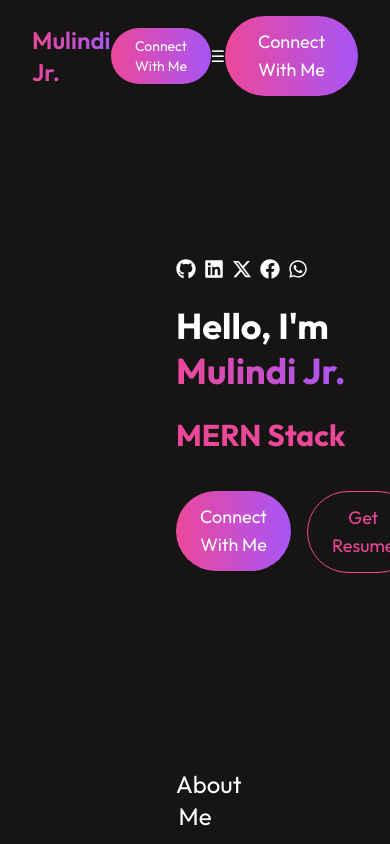
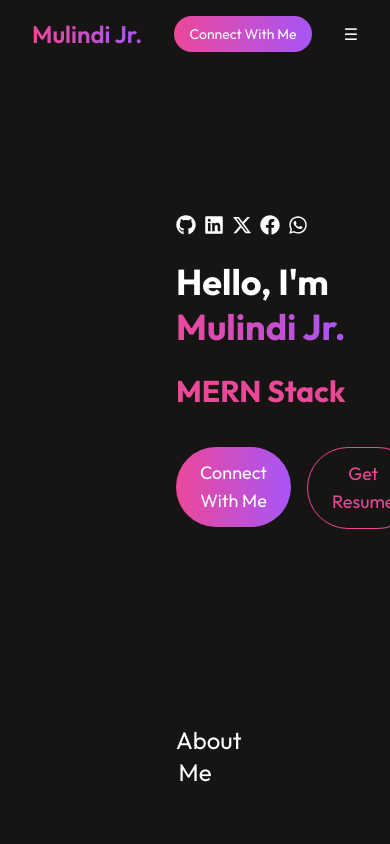
Before and after one commit to mulindijr/Portfolio, a React (Vite) app: page / in a window 390 px wide. Shown: the top 844 px of the page. Built offline with nearby package versions, Linux system fonts and the light colour scheme.

Commit message:
Add a desktop-specific "Connect With Me" button to improve visibility and user experience on larger screens.

```diff
--- a/src/components/Navbar.jsx
+++ b/src/components/Navbar.jsx
@@ -63,11 +63,14 @@ const Navbar = () => {
           </Link>
         </li>
       </ul>
-      <Link to="contact" smooth={true} duration={1500} spy={true} offset={-100}>
-        <button className="py-3 px-6 rounded-full bg-gradient-to-r from-pink-500 to-purple-500 hover:bg-gradient-to-l hover:from-red-500 hover:to-green-500 transition text-white text-lg">
-          Connect With Me
-        </button>
-      </Link>
+      {/* Desktop: Connect With Me Button */}
+      <div className='hidden sm:block'>
+        <Link to="contact" smooth={true} duration={1500} spy={true} offset={-100}>
+          <button className="py-3 px-6 rounded-full bg-gradient-to-r from-pink-500 to-purple-500 hover:bg-gradient-to-l hover:from-red-500 hover:to-green-500 transition text-white text-lg">
+            Connect With Me
+          </button>
+        </Link>
+      </div>
     </div>
   );
 };
```
